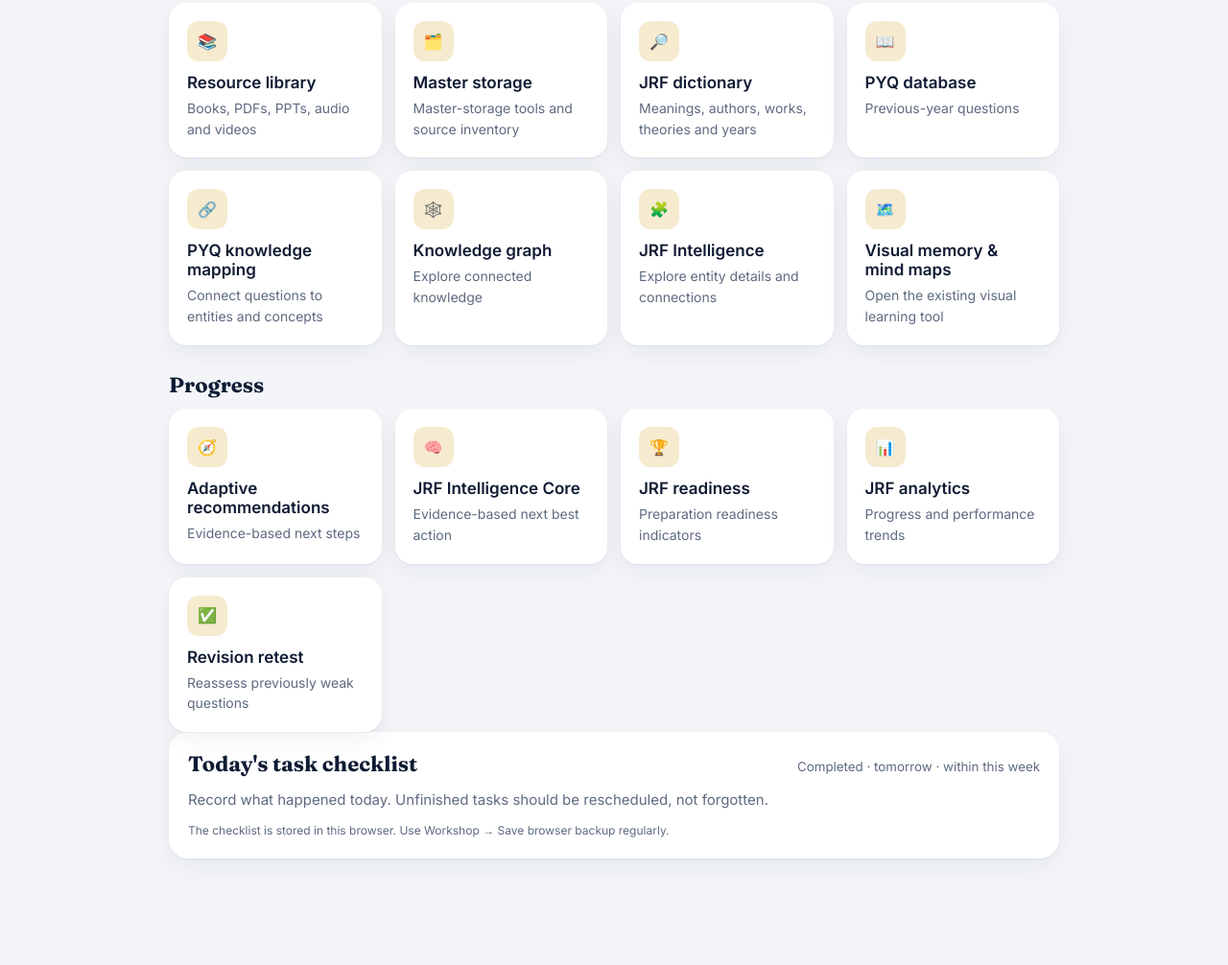
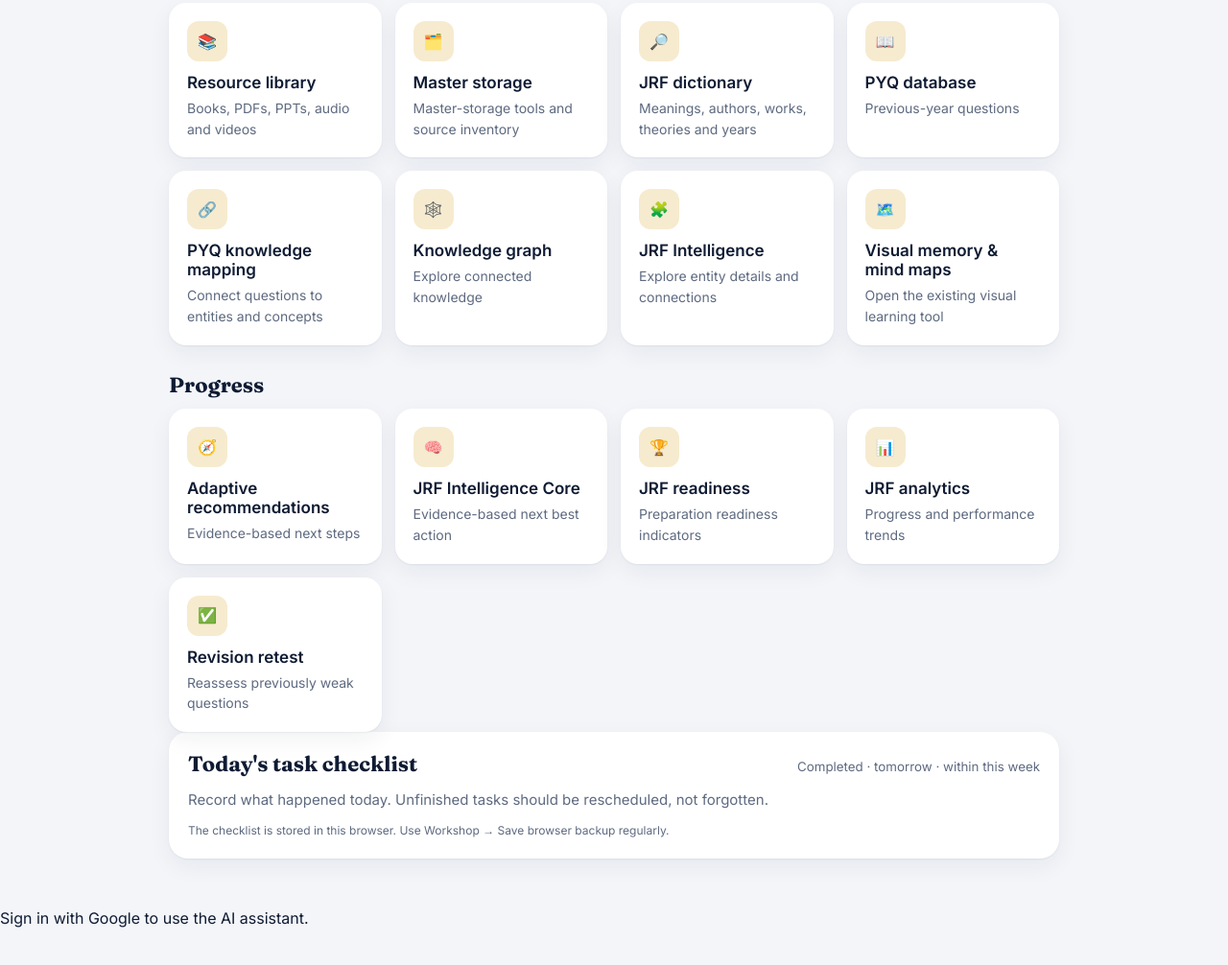
Before and after one commit to Bajee422/Bajee-JRF, a plain HTML site: page index.html in a window 1280 px wide. Shown: the part 1453-2459 px from the top of the page at 96% size. Drawn offline with Linux system fonts and the light colour scheme.

Commit message:
Add Google Sign-In area to index.html

```diff
--- a/index.html
+++ b/index.html
@@ -283,7 +283,12 @@ nav.bottom .on{color:var(--ink);font-weight:600}
     <div class="feature-note">Voice input depends on browser speech-recognition support. Replies are silent unless you click Speak Loud. The access token is held in page memory only and is not written to localStorage.</div>
   </div>
 </div>
-
+<div id="googleSignInArea" style="margin:12px 0;">
+  <div id="googleSignInButton"></div>
+  <p id="googleSignInStatus" role="status" aria-live="polite">
+    Sign in with Google to use the AI assistant.
+  </p>
+</div>
 <script>
 (function(){
   const $ = id => document.getElementById(id);
```
